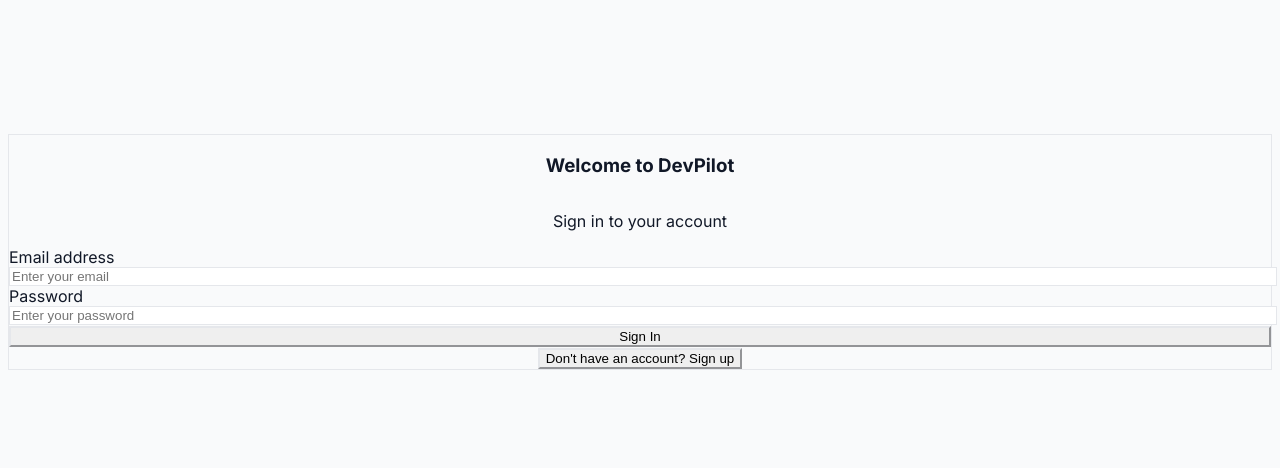
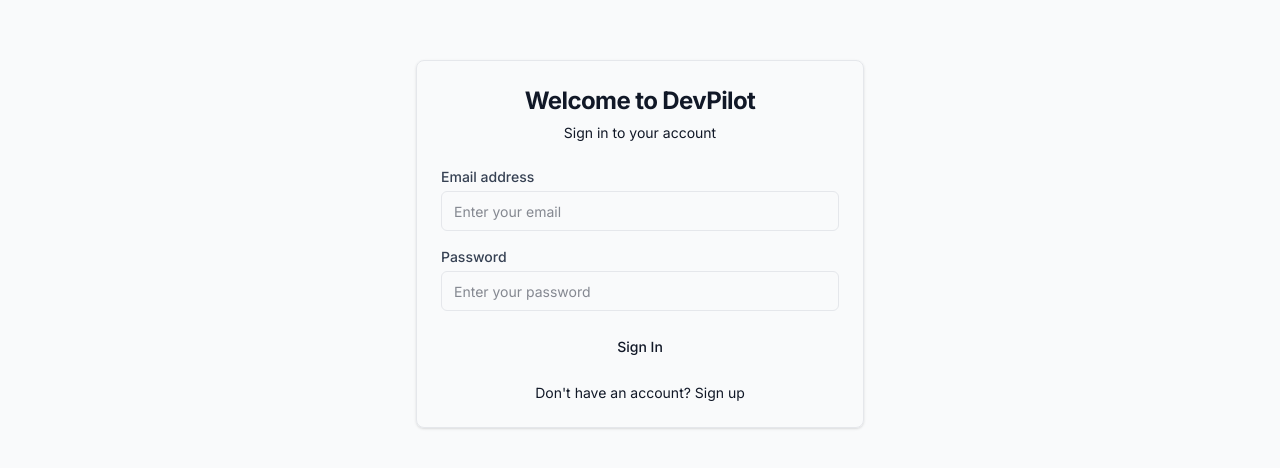
Before and after one commit to AdhamEssam8/DevPilot, a Next.js app: page / in a window 1280 px wide. Shown: the part 156-624 px from the top of the page. Built offline with nearby package versions, Linux system fonts and the light colour scheme; no server answers.

Commit message:
Add tailwind.config.ts and finalize CSS setup

```diff
--- a/src/app/globals.css
+++ b/src/app/globals.css
@@ -1,6 +1,4 @@
-@tailwind base;
-@tailwind components;
-@tailwind utilities;
+@import 'tailwindcss';
 
 :root {
   --background: #F9FAFB;
--- /dev/null
+++ b/tailwind.config.ts
@@ -0,0 +1,11 @@
+import type { Config } from 'tailwindcss'
+
+const config: Config = {
+  content: [
+    './src/pages/**/*.{js,ts,jsx,tsx,mdx}',
+    './src/components/**/*.{js,ts,jsx,tsx,mdx}',
+    './src/app/**/*.{js,ts,jsx,tsx,mdx}',
+  ],
+}
+
+export default config
```
